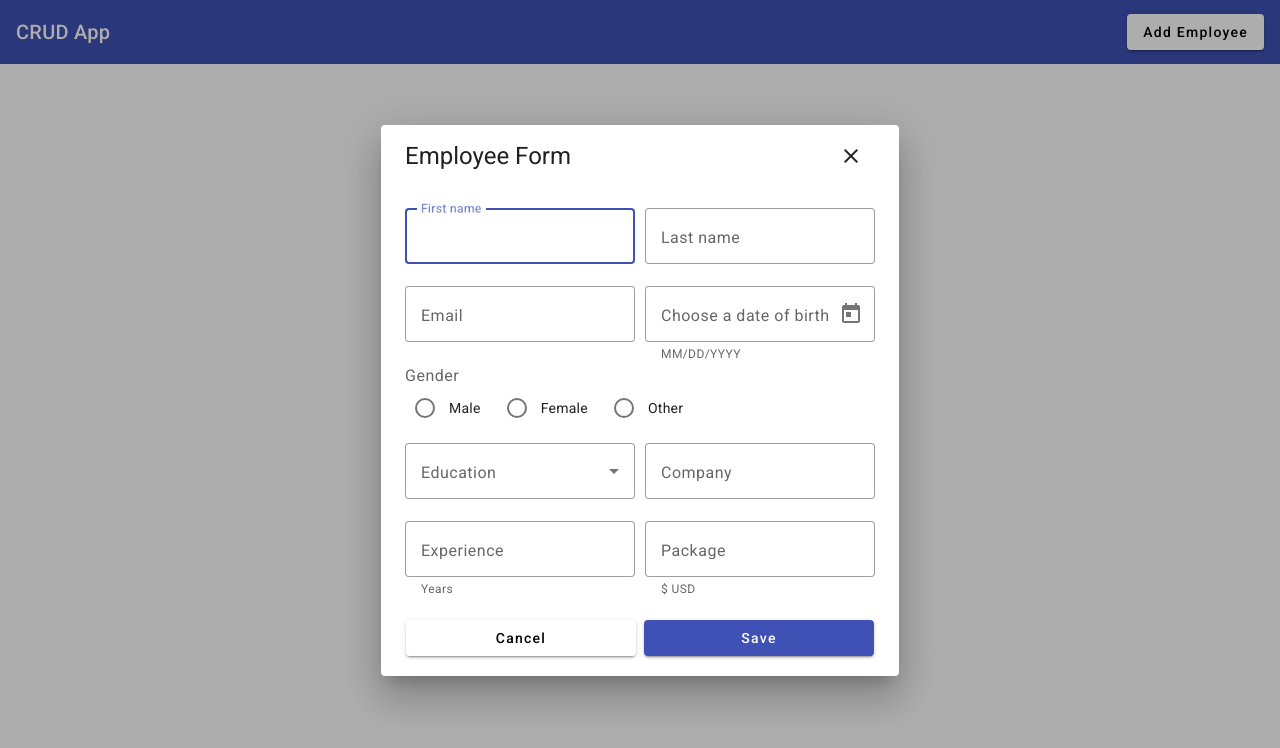
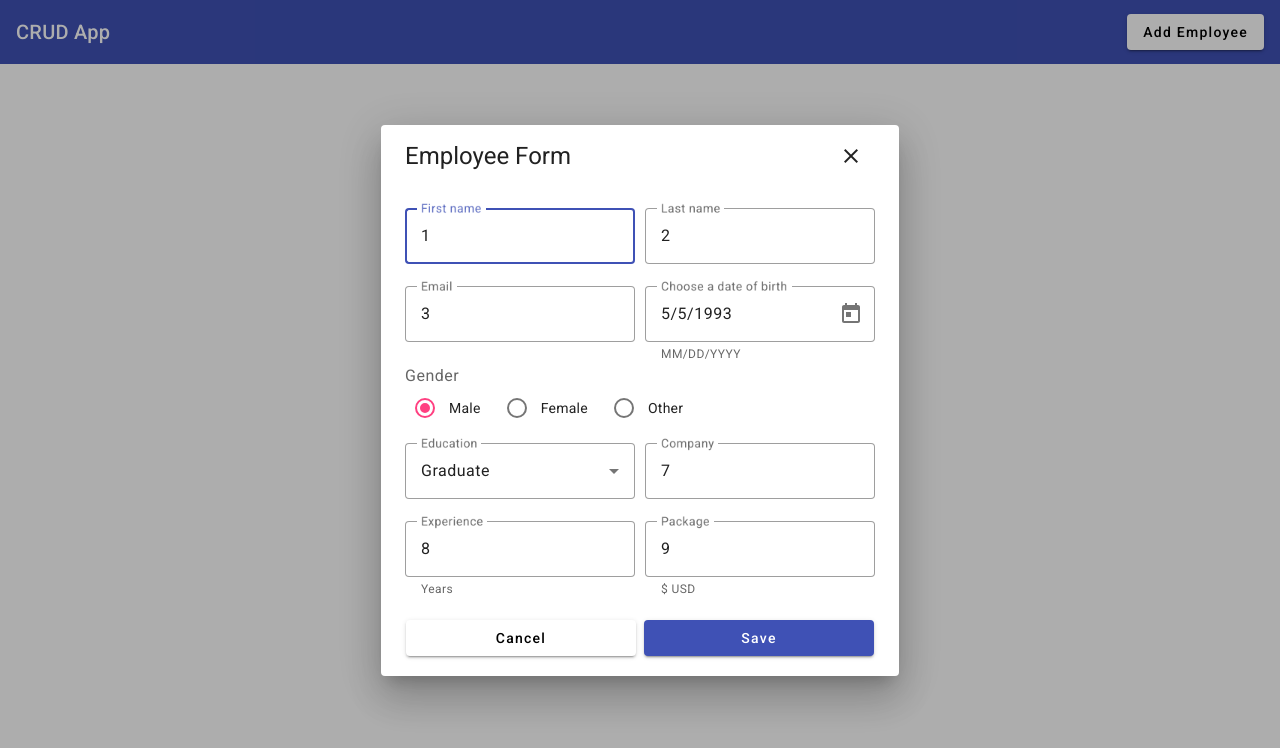
Before and after one commit to Dmitriy24S/angular-crud, an Angular app: page / in a window 1280 px wide. Both pictures are taken after a click on the button "Add Employee". Shown: the top 748 px of the page. Built offline with nearby package versions, Linux system fonts and the light colour scheme.

Commit message:
feat: add Employee form values binding

```diff
--- a/src/app/app.module.ts
+++ b/src/app/app.module.ts
@@ -15,6 +15,7 @@ import { MatDatepickerModule } from '@angular/material/datepicker';
 import { MatNativeDateModule } from '@angular/material/core';
 import { MatSelectModule } from '@angular/material/select';
 import { MatRadioModule } from '@angular/material/radio';
+import { ReactiveFormsModule } from '@angular/forms';
 
 @NgModule({
   declarations: [AppComponent, EmpAddEditComponent],
@@ -32,6 +33,7 @@ import { MatRadioModule } from '@angular/material/radio';
     MatNativeDateModule,
     MatSelectModule,
     MatRadioModule,
+    ReactiveFormsModule,
   ],
   providers: [],
   bootstrap: [AppComponent],
--- a/src/app/emp-add-edit/emp-add-edit.component.html
+++ b/src/app/emp-add-edit/emp-add-edit.component.html
@@ -10,15 +10,28 @@
   </button>
 </div>
 
+<!-- bind formGroup with empForm-->
+<form [formGroup]="empForm" (ngSubmit)="onFormSubmit()">
   <div mat-dialog-content class="content">
     <div class="row">
       <mat-form-field appearance="outline">
         <mat-label>First name</mat-label>
-      <input matInput placeholder="ex. John" type="text" cdkFocusInitial />
+        <input
+          matInput
+          placeholder="ex. John"
+          type="text"
+          cdkFocusInitial
+          formControlName="firstName"
+        />
       </mat-form-field>
       <mat-form-field appearance="outline">
         <mat-label>Last name</mat-label>
-      <input matInput placeholder="ex. Doe" type="text" />
+        <input
+          matInput
+          placeholder="ex. Doe"
+          type="text"
+          formControlName="lastName"
+        />
       </mat-form-field>
     </div>
 
@@ -26,12 +39,23 @@
       <!-- TODO why chrome suggest password genearte 2 fields? -->
       <mat-form-field appearance="outline">
         <mat-label>Email</mat-label>
-      <input matInput placeholder="ex. john.doe@mail.com" type="email" />
+        <input
+          matInput
+          placeholder="ex. john.doe@mail.com"
+          type="email"
+          formControlName="email"
+        />
       </mat-form-field>
       <!-- DOB -->
       <mat-form-field class="dob-ield" appearance="outline">
         <mat-label>Choose a date of birth</mat-label>
-      <input matInput [matDatepicker]="datepicker" />
+        <!-- <input matInput [matDatepicker]="datepicker" formControlName="dob" /> -->
+        <input
+          matInput
+          [matDatepicker]="datepicker"
+          formControlName="dob"
+          [value]="formattedDate"
+        />
         <mat-hint>MM/DD/YYYY</mat-hint>
         <mat-datepicker-toggle
           matIconSuffix
@@ -54,6 +78,7 @@
         <mat-radio-group
           aria-label="Select gender"
           aria-labelledby="gender-label"
+          formControlName="gender"
         >
           <mat-radio-button value="male">Male</mat-radio-button>
           <mat-radio-button value="female">Female</mat-radio-button>
@@ -72,7 +97,7 @@
     <div class="row">
       <mat-form-field appearance="outline">
         <mat-label>Education</mat-label>
-      <mat-select>
+        <mat-select formControlName="education">
           <!-- <mat-option value="University">University</mat-option> -->
           <!-- <mat-option value="Bootcamp">Bootcamp</mat-option> -->
           <mat-option *ngFor="let val of education" [value]="val">{{
@@ -82,19 +107,36 @@
       </mat-form-field>
       <mat-form-field appearance="outline">
         <mat-label>Company</mat-label>
-      <input matInput placeholder="ex. Google" type="text" />
+        <input
+          matInput
+          placeholder="ex. Google"
+          type="text"
+          formControlName="company"
+        />
       </mat-form-field>
     </div>
 
     <div class="row">
       <mat-form-field appearance="outline">
         <mat-label>Experience</mat-label>
-      <input matInput placeholder="ex. 4" type="number" min="0" />
+        <input
+          matInput
+          placeholder="ex. 4"
+          type="number"
+          min="0"
+          formControlName="experience"
+        />
         <mat-hint>Years</mat-hint>
       </mat-form-field>
       <mat-form-field appearance="outline">
         <mat-label>Package</mat-label>
-      <input matInput placeholder="ex. 12" type="number" min="0" />
+        <input
+          matInput
+          placeholder="ex. 12"
+          type="number"
+          min="0"
+          formControlName="package"
+        />
         <mat-hint>$ USD</mat-hint>
       </mat-form-field>
     </div>
@@ -104,5 +146,6 @@
   <!-- <div mat-dialog-actions align="center"> -->
   <div mat-dialog-actions class="actions">
     <button mat-raised-button mat-dialog-close>Cancel</button>
-  <button mat-raised-button color="primary">Save</button>
+    <button mat-raised-button color="primary" type="submit">Save</button>
   </div>
+</form>
--- a/src/app/emp-add-edit/emp-add-edit.component.ts
+++ b/src/app/emp-add-edit/emp-add-edit.component.ts
@@ -1,4 +1,6 @@
 import { Component } from '@angular/core';
+import { FormBuilder, FormGroup } from '@angular/forms';
+import { DateAdapter } from '@angular/material/core';
 
 @Component({
   selector: 'app-emp-add-edit',
@@ -6,6 +8,9 @@ import { Component } from '@angular/core';
   styleUrls: ['./emp-add-edit.component.scss'],
 })
 export class EmpAddEditComponent {
+  empForm: FormGroup;
+  formattedDate: string;
+
   education: string[] = [
     'Matric',
     'Diploma',
@@ -13,4 +18,39 @@ export class EmpAddEditComponent {
     'Graduate',
     'Post Graduate',
   ];
+
+  // service variable
+  constructor(
+    private _fb: FormBuilder,
+    private _dateAdapter: DateAdapter<Date>
+  ) {
+    this.empForm = this._fb.group({
+      firstName: '1',
+      lastName: '2',
+      email: '3',
+      dob: '05/05/1993',
+      gender: 'male',
+      education: 'Graduate',
+      company: '7',
+      experience: '8',
+      package: '9',
+    });
+
+    const date = new Date('05/05/1993');
+    this.empForm.get('dob')?.setValue(date);
+    this.formattedDate = this._dateAdapter.format(date, 'MM-dd-yyyy');
+  }
+
+  onFormSubmit() {
+    if (this.empForm.valid) {
+      console.log('1', this.empForm.value);
+      const dateObj = new Date(this.empForm.value.dob);
+      // const dateObj = new Date(this.empForm.get('dob'));
+      const formattedDate = `${
+        dateObj.getMonth() + 1
+      }/${dateObj.getDate()}/${dateObj.getFullYear()}`;
+      // this.empForm.get('dob')?.setValue(formattedDate);
+      console.log('2', { ...this.empForm.value, dob: formattedDate });
+    }
+  }
 }
```
Lines whose indentation alone changed are shown as unchanged.
